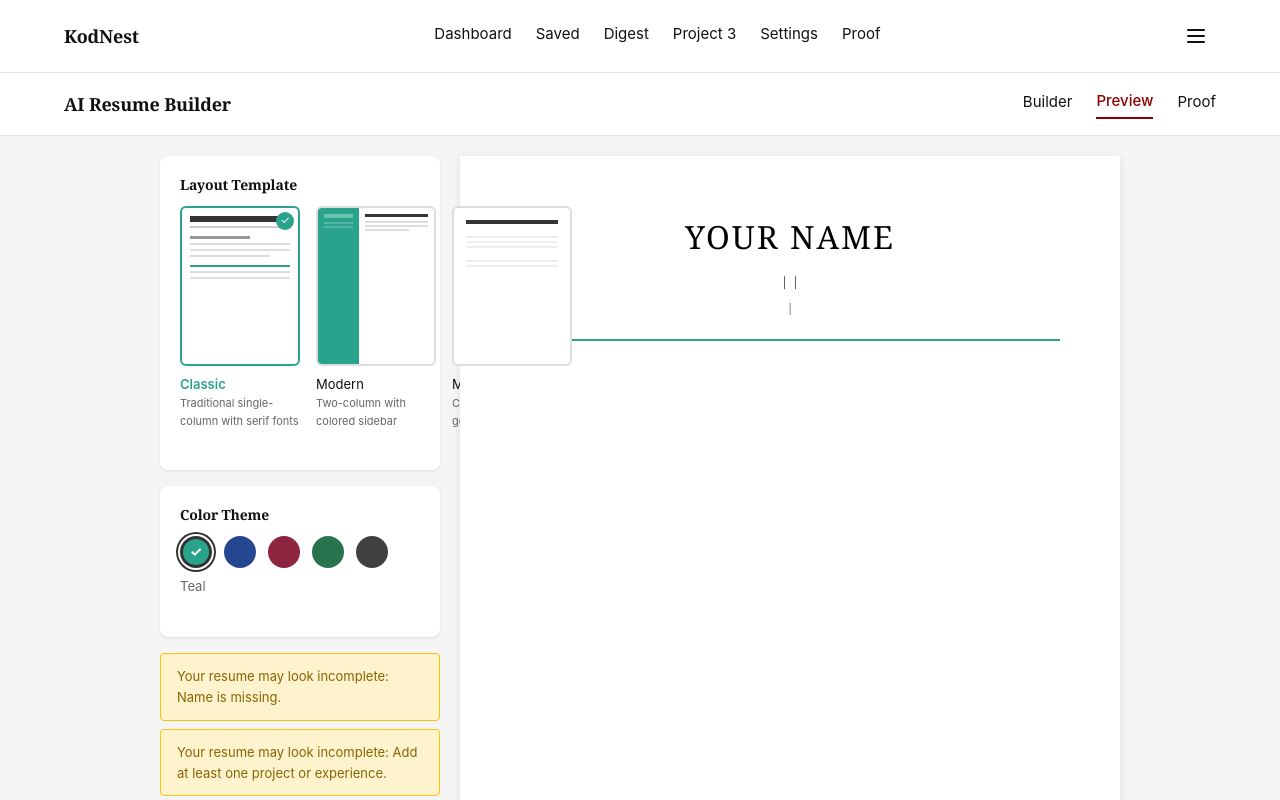
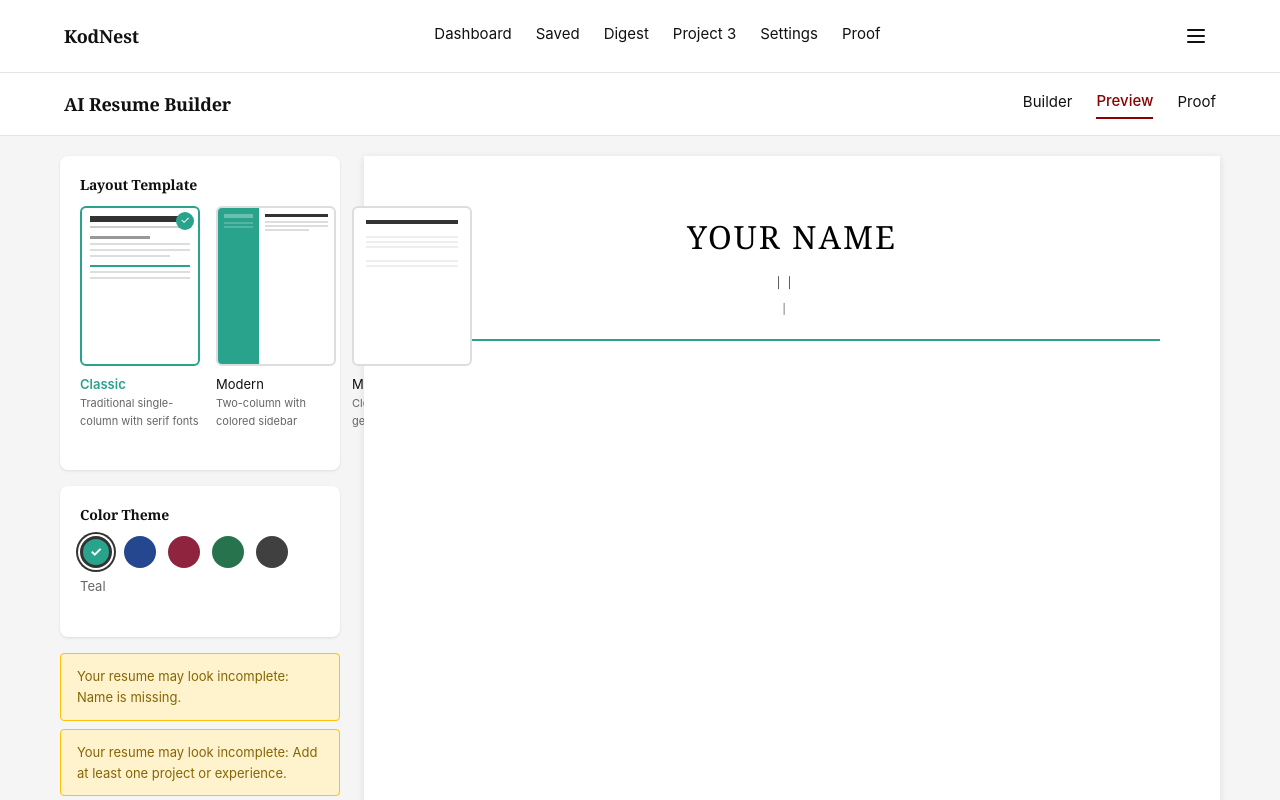
Before and after one commit to Varshaaa0620/placement_readiness_app, a Next.js app: page /preview in a window 1280 px wide. Shown: the top 800 px of the page. Built offline with nearby package versions, Linux system fonts and the light colour scheme.

Commit message:
Fix overlapping layout in preview page
- Change from grid to flexbox layout
- Add fixed width to left panel with flex-shrink
- Add flex:1 to right panel with min-width:0
- Increase max-width and gap for better spacing

```diff
--- a/src/app/preview/page.tsx
+++ b/src/app/preview/page.tsx
@@ -434,16 +434,16 @@ export default function PreviewPage() {
 
       <div
         style={{
-          maxWidth: '1000px',
+          maxWidth: '1200px',
           margin: '0 auto',
           padding: '20px',
-          display: 'grid',
-          gridTemplateColumns: '280px 1fr',
-          gap: '20px',
+          display: 'flex',
+          gap: '24px',
+          alignItems: 'flex-start',
         }}
       >
         {/* Left Panel - Controls */}
-        <div className="no-print">
+        <div className="no-print" style={{ width: '280px', flexShrink: 0 }}>
           {/* Template Picker */}
           <div style={{ backgroundColor: 'white', padding: '20px', borderRadius: '8px', marginBottom: '16px', boxShadow: '0 1px 3px rgba(0,0,0,0.1)' }}>
             <TemplatePicker
@@ -519,7 +519,7 @@ export default function PreviewPage() {
         </div>
 
         {/* Right Panel - Resume Preview */}
-        <div>
+        <div style={{ flex: 1, minWidth: 0 }}>
           {layout === 'classic' && renderClassic()}
           {layout === 'modern' && renderModern()}
           {layout === 'minimal' && renderMinimal()}
```
